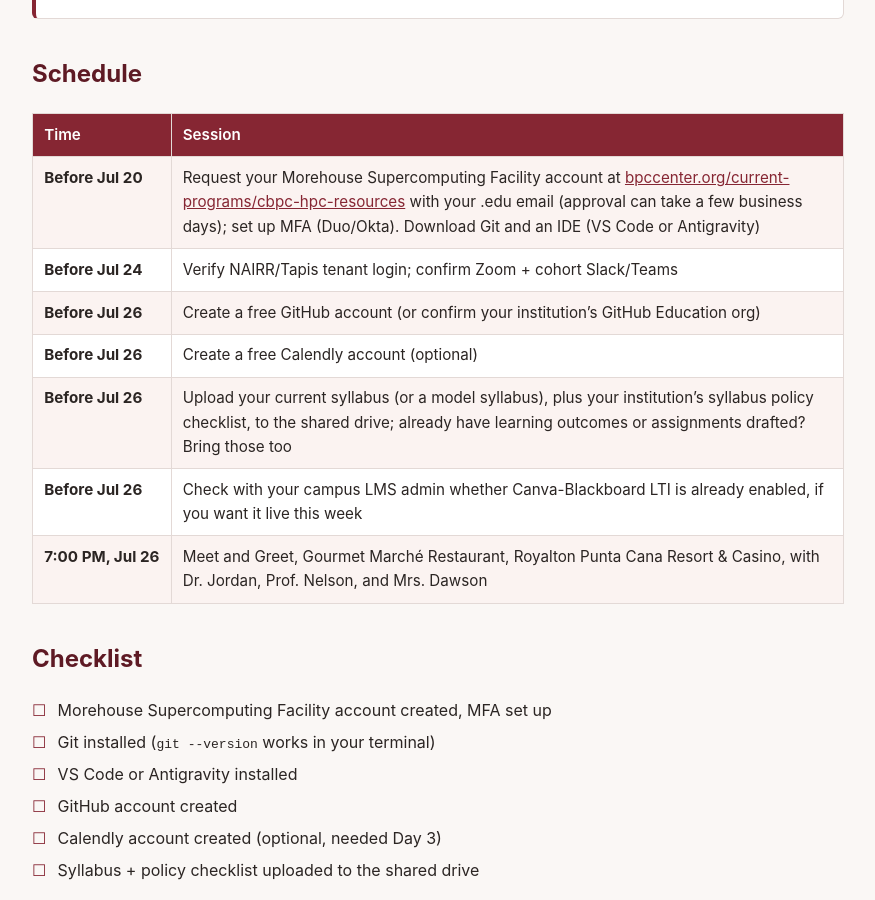
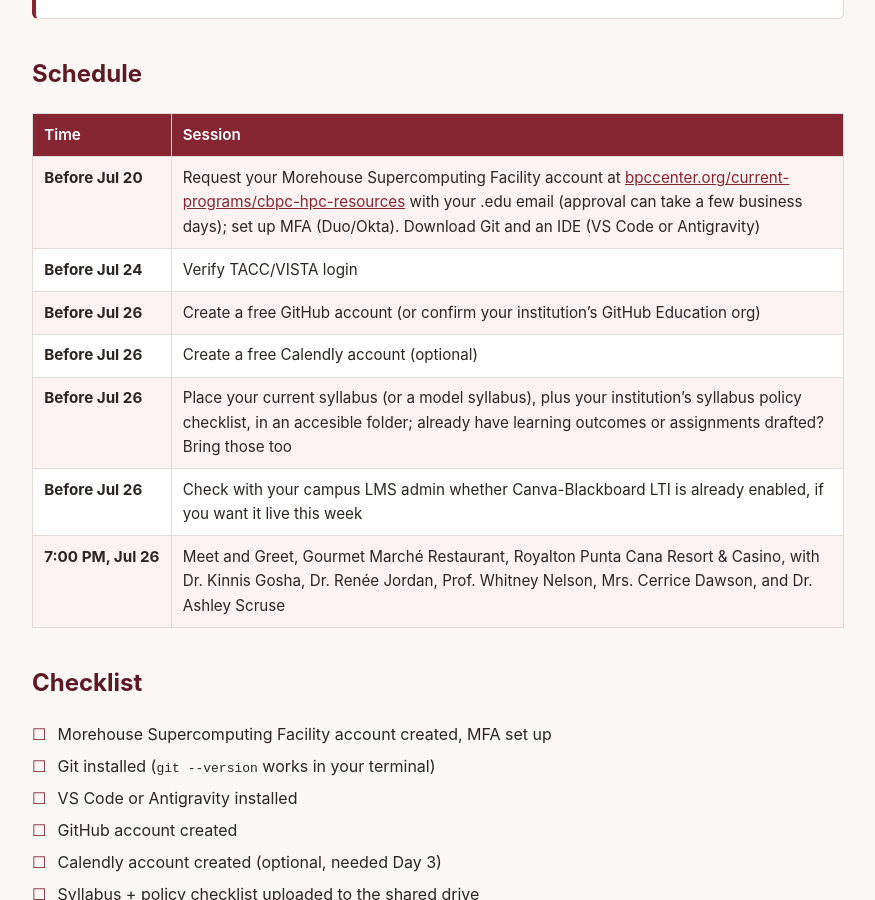
Before and after one commit to whitneynelson/nairr-teaching-innovation, a Jekyll site: the page built from pre-event.md, in a window 1280 px wide and 900 px high, scrolled down 488 px. Shown: the whole window, without its empty margins (202-1077 px from the left). Built offline with Jekyll 4.4.1, drawn with Linux system fonts in a browser that asks for light colours.

Commit message:
Revise pre-event session information and checklist
Updated session details and checklist items for clarity.

```diff
--- a/pre-event.md
+++ b/pre-event.md
@@ -17,12 +17,12 @@ Everything below is account setup and software installs; no coding required yet.
 | Time | Session |
 |:---|:---|
 | **Before Jul 20** | Request your Morehouse Supercomputing Facility account at [bpccenter.org/current-programs/cbpc-hpc-resources](https://www.bpccenter.org/current-programs/cbpc-hpc-resources) with your .edu email (approval can take a few business days); set up MFA (Duo/Okta). Download Git and an IDE (VS Code or Antigravity) |
-| **Before Jul 24** | Verify NAIRR/Tapis tenant login; confirm Zoom + cohort Slack/Teams |
+| **Before Jul 24** | Verify TACC/VISTA login |
 | **Before Jul 26** | Create a free GitHub account (or confirm your institution's GitHub Education org) |
 | **Before Jul 26** | Create a free Calendly account (optional) |
-| **Before Jul 26** | Upload your current syllabus (or a model syllabus), plus your institution's syllabus policy checklist, to the shared drive; already have learning outcomes or assignments drafted? Bring those too |
+| **Before Jul 26** | Place your current syllabus (or a model syllabus), plus your institution's syllabus policy checklist, in an accesible folder; already have learning outcomes or assignments drafted? Bring those too |
 | **Before Jul 26** | Check with your campus LMS admin whether Canva-Blackboard LTI is already enabled, if you want it live this week |
-| **7:00 PM, Jul 26** | Meet and Greet, Gourmet Marché Restaurant, Royalton Punta Cana Resort & Casino, with Dr. Jordan, Prof. Nelson, and Mrs. Dawson |
+| **7:00 PM, Jul 26** | Meet and Greet, Gourmet Marché Restaurant, Royalton Punta Cana Resort & Casino, with Dr. Kinnis Gosha, Dr. Renée Jordan, Prof. Whitney Nelson, Mrs. Cerrice Dawson, and Dr. Ashley Scruse |
 
 ## Checklist
 
```
